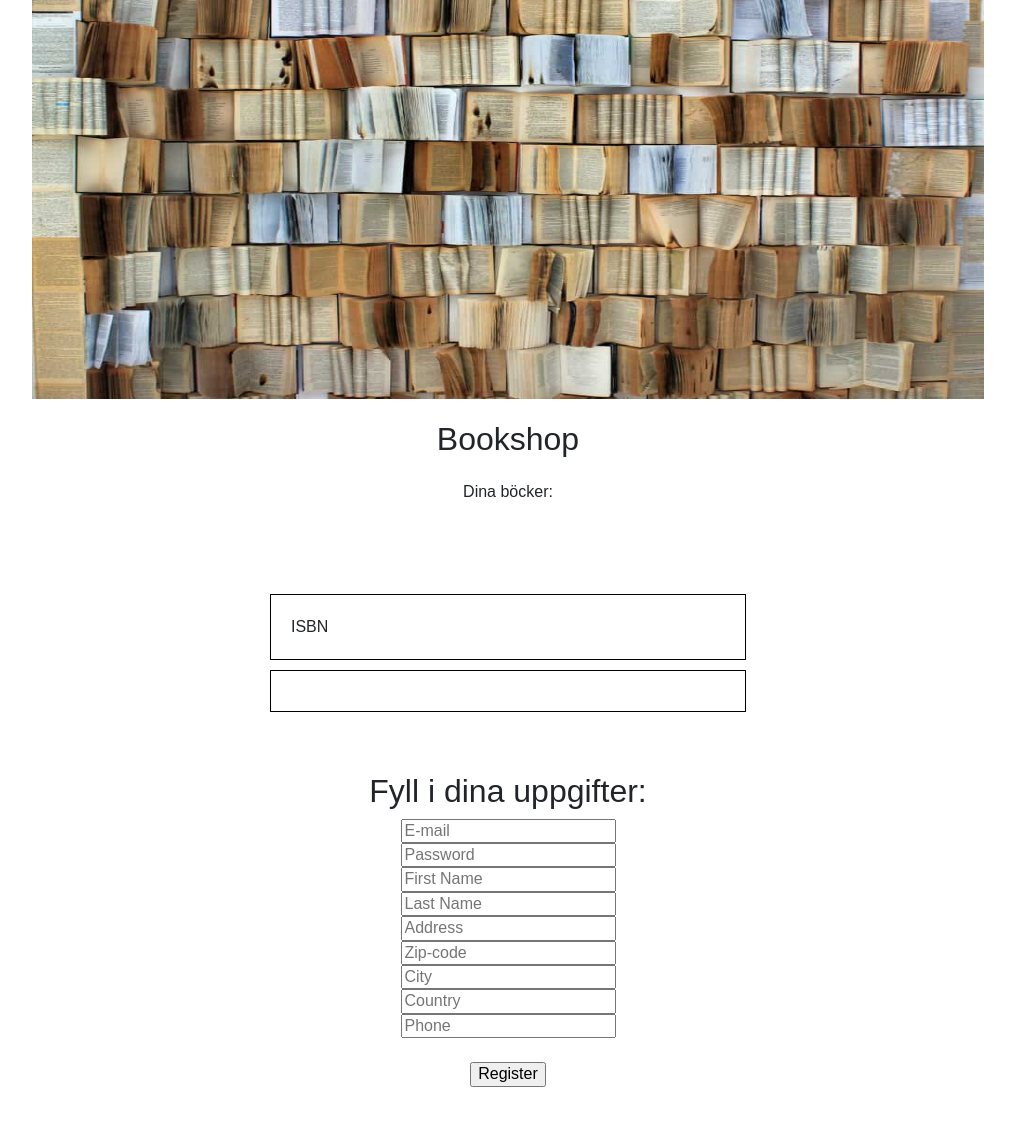
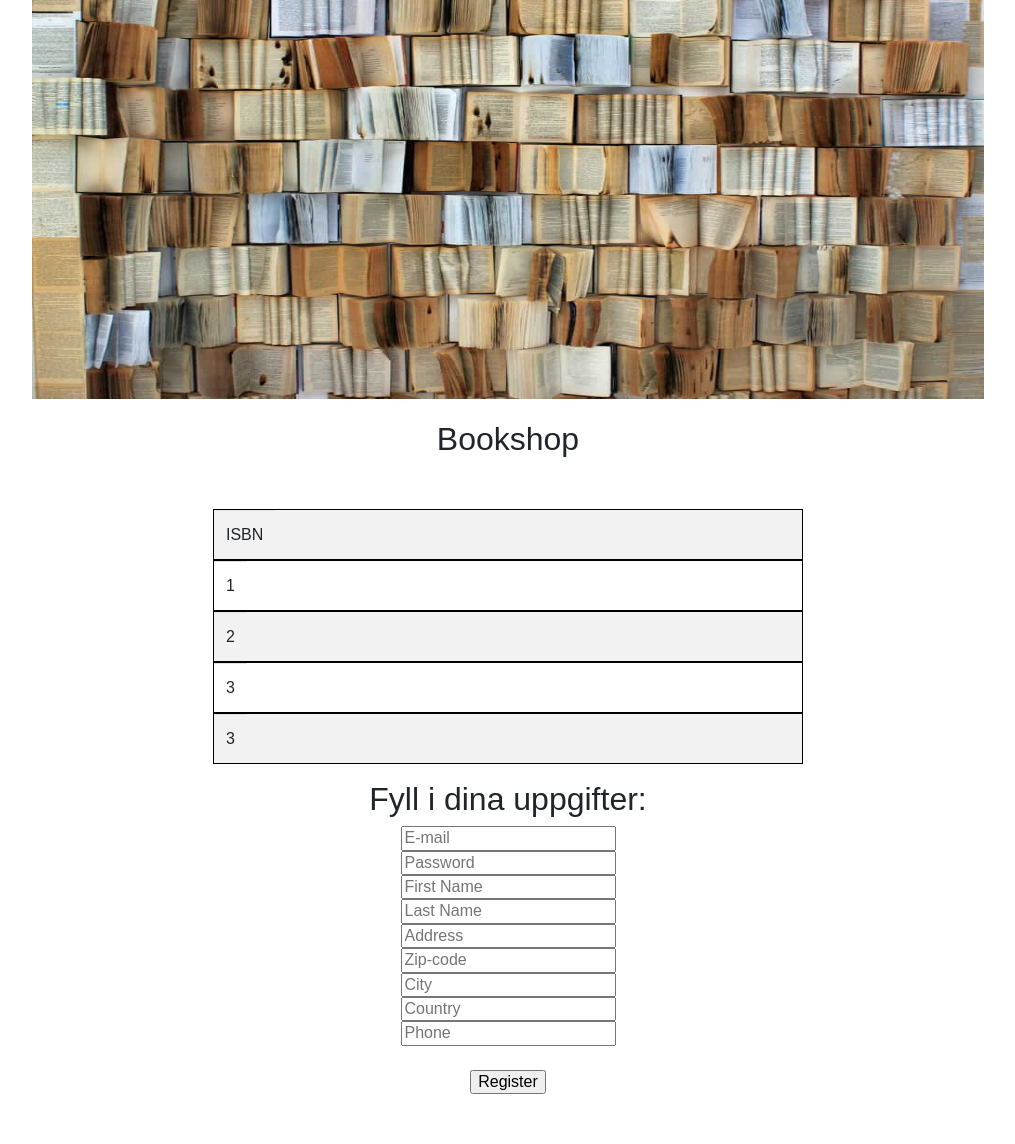
Before and after one commit to elisabethdroeser/bookshop, a PHP site: page /isbn.php in a window 1280 px wide. Shown: the part 51-1195 px from the top of the page, without its empty margins (132-1147 px from the left). Before the commit the page ends 1138 px from the top, so only its background shows below. Run offline with PHP 8.4, Linux system fonts and the light colour scheme.

Commit message:
Update table layout

```diff
--- a/isbn.php
+++ b/isbn.php
@@ -3,22 +3,27 @@
 
 <?php include "includes/header.php" ?>
 
-<div class="container">
-  <p>Dina böcker:</p><br>
-  <table class="books-table">
+  <table class="table table-striped table-hover" style="padding: 0px;">
+    <thead class="thead-dark">
       <tbody>
         <tr>
           <td>ISBN</td>
         </tr>
         <tr>
-        <td></td>
-        <td></td>
-        <td></td>
+          <td>1</td>
+        </tr>
+        <tr>
+          <td>2</td>
+        </tr>
+        <tr>
+          <td>3</td>
+        </tr>
+        <tr>
+          <td>3</td>
         </tr>
       </tbody>
+    </thead>
   </table>
-
-
 
   <form method="post" id="logIn" action="upload_file.php">
     <h2>Fyll i dina uppgifter: </h2>
@@ -33,4 +38,3 @@
     <input type="text" name="phone" placeholder="Phone"><br><br>
     <input type="submit" name="register" value="Register">
   </form>
-</div>
```
Also changed, not shown: class/db.php (added, +28 -0 lines), documentation/fb_API.png (added), documentation/fb_API_2.png (added), 4 other files. Lines whose indentation alone changed are shown as unchanged.
